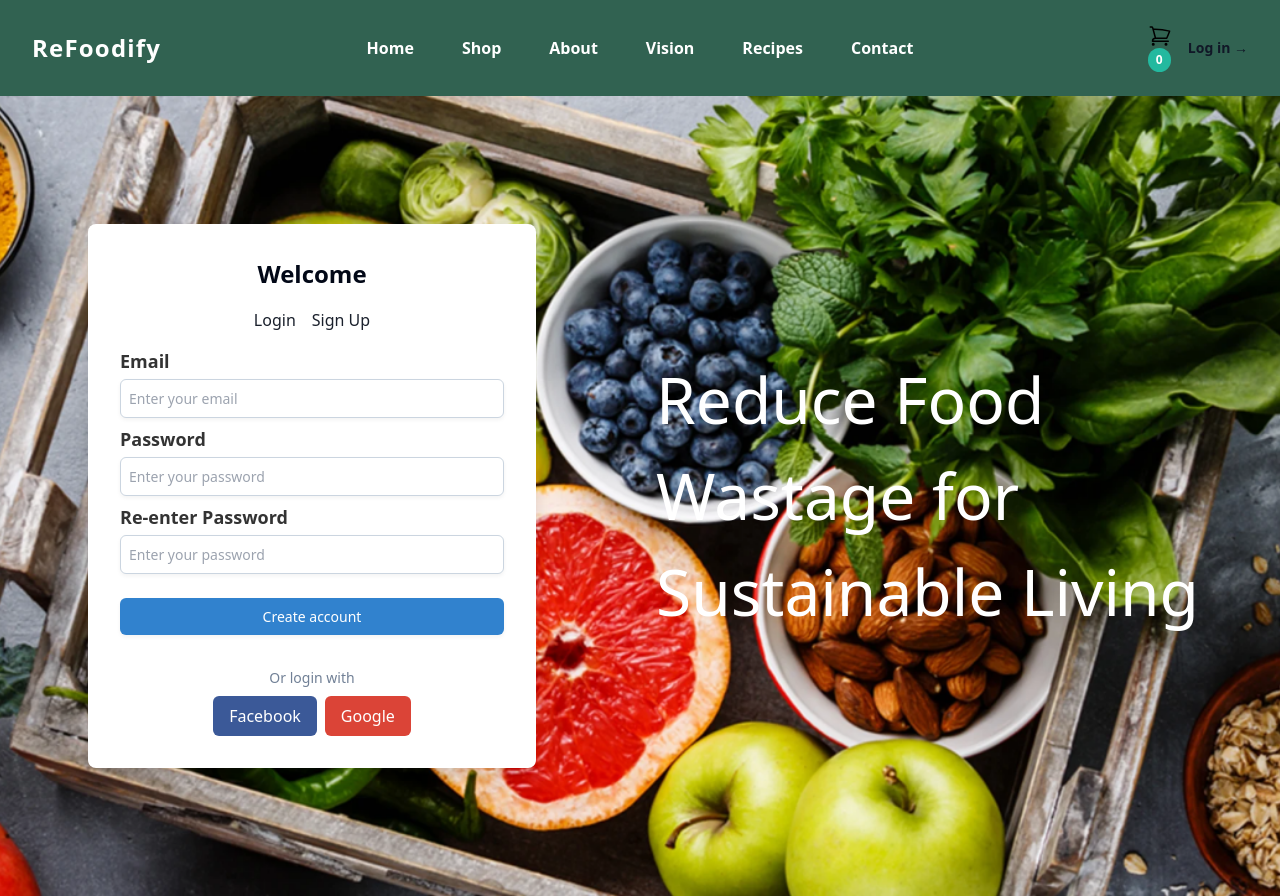
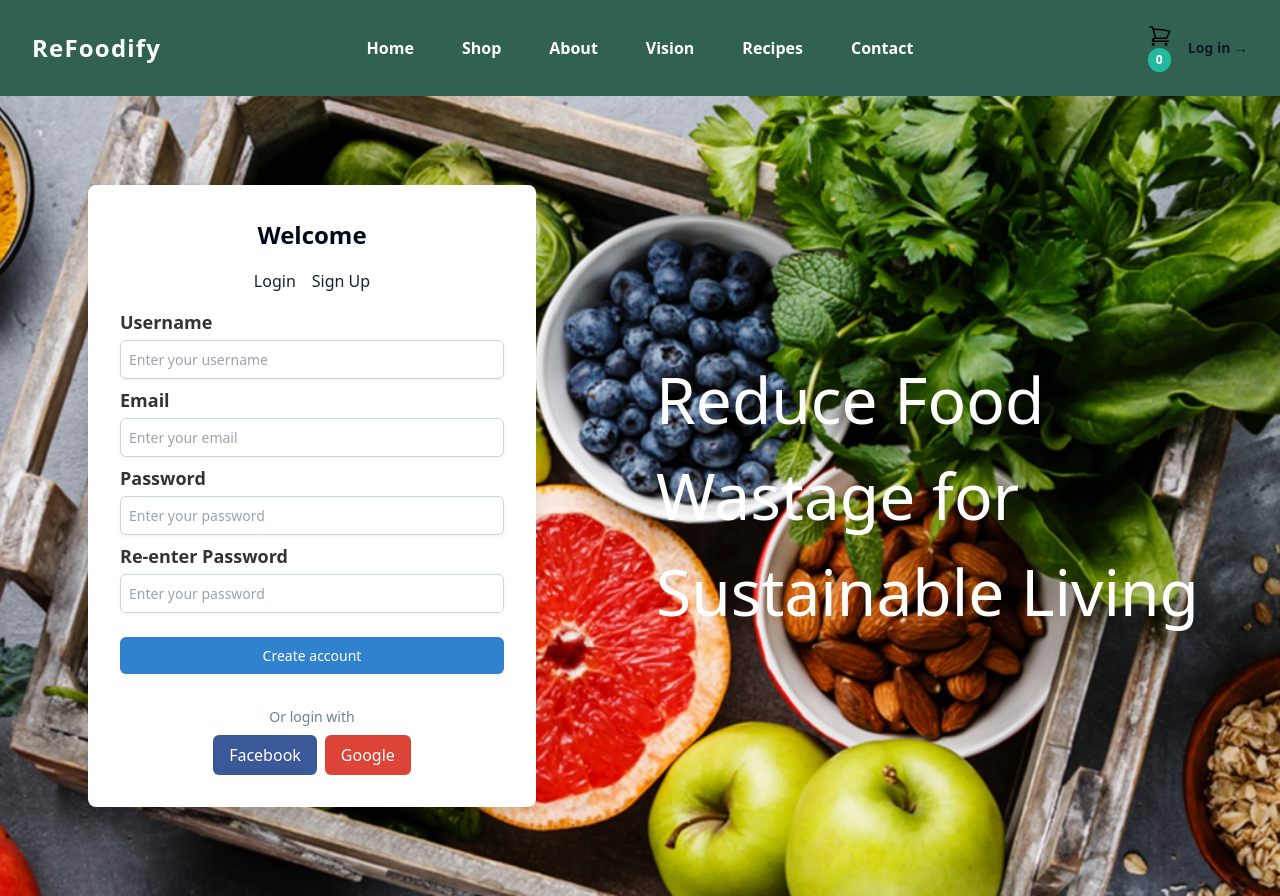
Before and after one commit to travisv12/Group-6-Project, a React (Vite) app in the folder ReFoodify-main/: page /register in a window 1280 px wide. Built offline with nearby package versions, Linux system fonts and the light colour scheme.

Commit message:
Added username input in the Register file

```diff
--- a/ReFoodify-main/src/pages/Auth/Register.jsx
+++ b/ReFoodify-main/src/pages/Auth/Register.jsx
@@ -4,6 +4,7 @@ import './register.style.css';
 
 const Register = () => {
 
+  const [username, setUsername] = useState(""); // Username State
   const [email, setEmail] = useState("");
   const [password, setPassword] = useState("");
   const [confirmPassword, setConfirmPassword] = useState("");
@@ -30,12 +31,25 @@ const Register = () => {
         <div className="register-form-container">
           <h2 className="register-title">Welcome</h2>
           <div className="register-links">
-            <Link className="register-link" to={"/login"}>
-              Login
-            </Link>
+            <Link className="register-link" to={"/login"}>Login</Link>
             <Link className="register-link" to={"/register"}>Sign Up</Link>
           </div>
           <form onSubmit={handleSubmit} className="register-form">
+            {/* Username Input */}
+            <div className="form-group">
+              <label htmlFor="username" className="form-label">Username</label>
+              <input
+                type="text"
+                id="username"
+                value={username}
+                onChange={(e) => setUsername(e.target.value)}
+                placeholder="Enter your username"
+                className="form-input"
+                required
+              />
+            </div>
+
+            {/* Email Input */}
             <div className="form-group">
               <label htmlFor="email" className="form-label">Email</label>
               <input
@@ -48,6 +62,8 @@ const Register = () => {
                 required
               />
             </div>
+
+            {/* Password Inputs */}
             <div className="form-group">
               <label htmlFor="password" className="form-label">Password</label>
               <input
@@ -72,15 +88,15 @@ const Register = () => {
                 required
               />
             </div>
+
             {error && <p className="form-error">{error}</p>}
+
             <div className="form-submit">
-              <button
-                type="submit"
-                className="form-button"
-              >
+              <button type="submit" className="form-button">
                 Create account
               </button>
             </div>
+
             <div className="form-social">
               <p className="form-social-text">Or login with</p>
               <div className="form-social-buttons">
```
